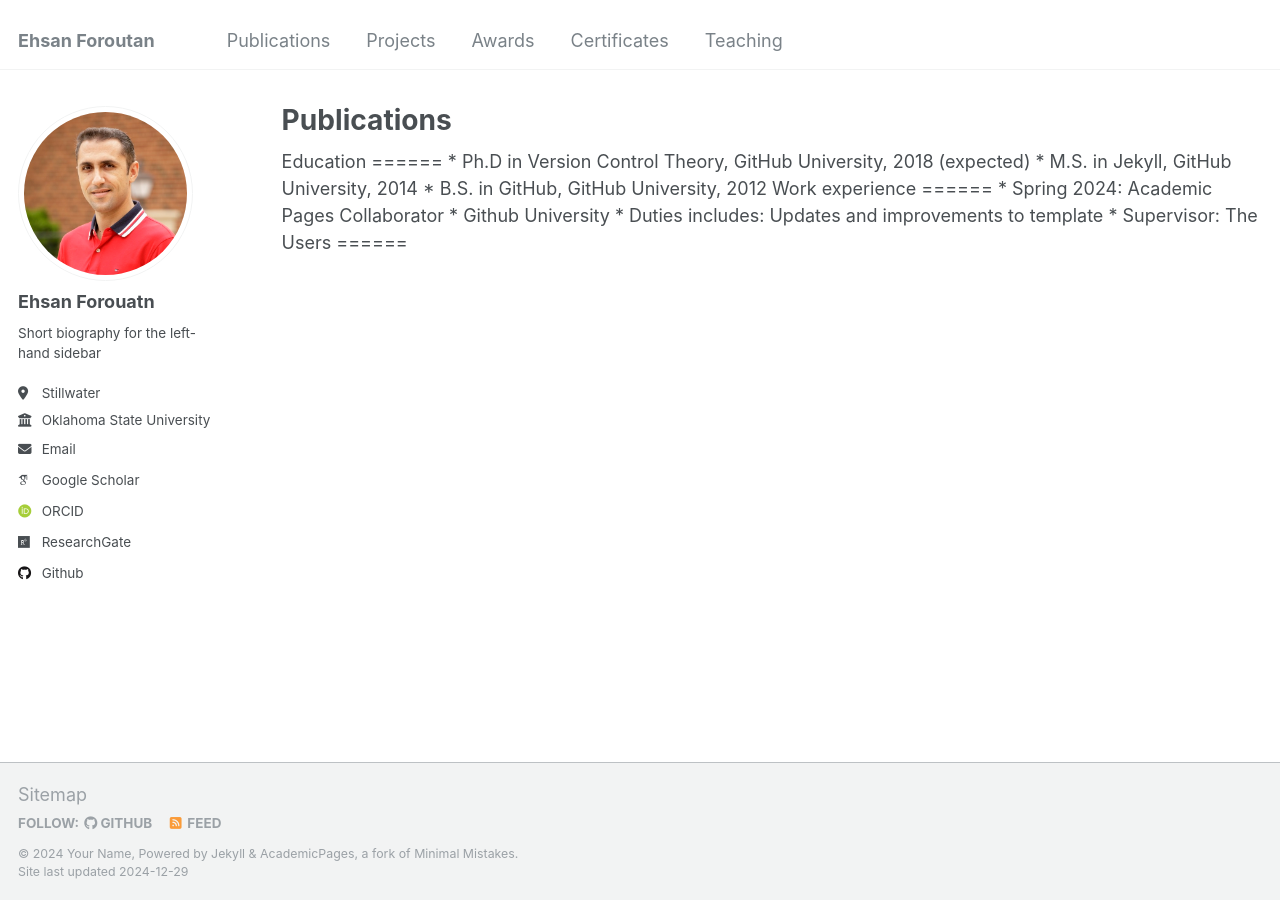
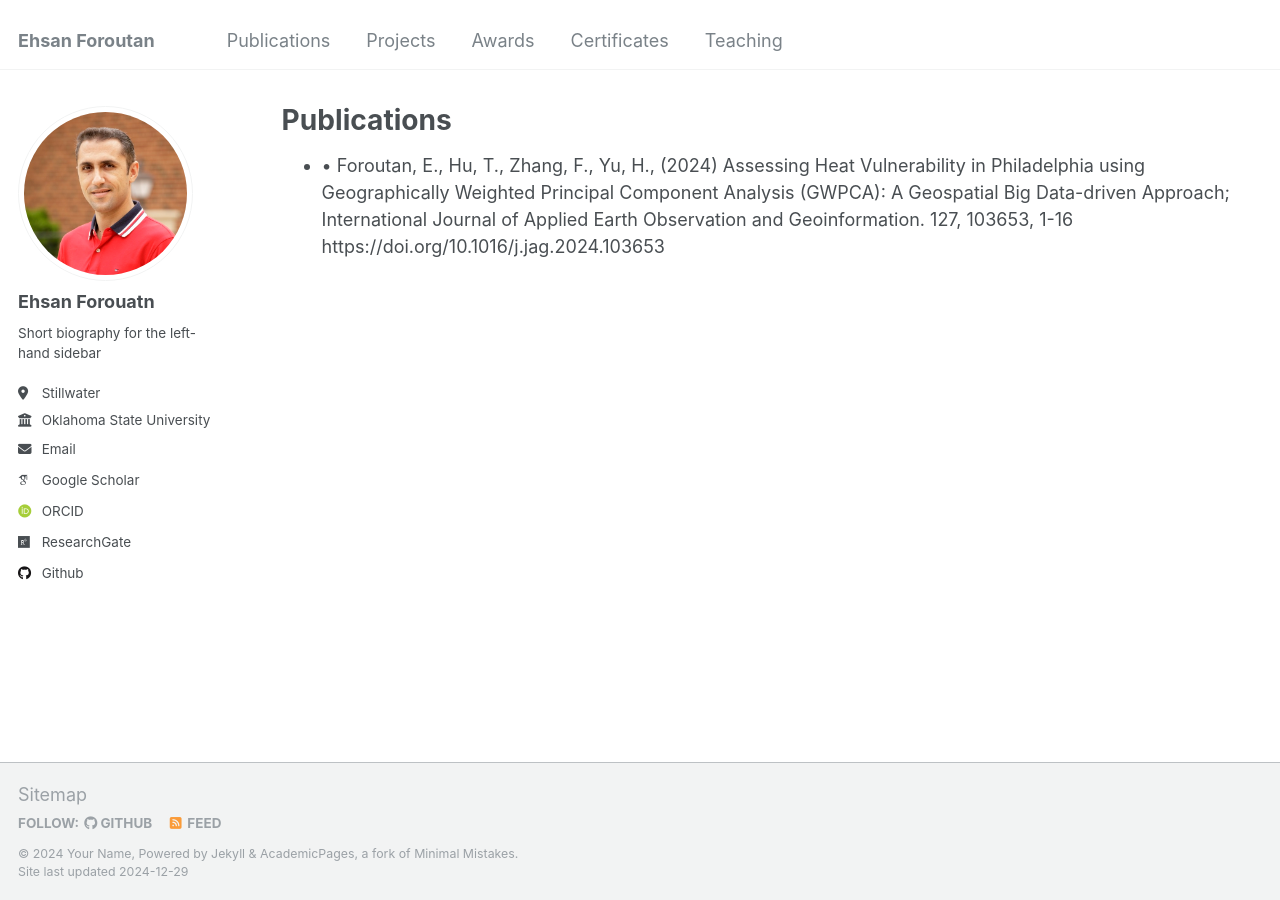
Before and after one commit to eforoutan/eforoutan.github.io, a Jekyll site: the page built from _pages/publications.html, in a window 1280 px wide. Built offline with Jekyll 4.4.1, drawn with Linux system fonts in a browser that asks for light colours; some web fonts are replaced.

Commit message:
Update publications.html

```diff
--- a/_pages/publications.html
+++ b/_pages/publications.html
@@ -4,16 +4,8 @@ title: "Publications"
 permalink: /publications/
 author_profile: true
 ---
-Education
-======
-* Ph.D in Version Control Theory, GitHub University, 2018 (expected)
-* M.S. in Jekyll, GitHub University, 2014
-* B.S. in GitHub, GitHub University, 2012
+<ul>
 
-Work experience
-======
-* Spring 2024: Academic Pages Collaborator
-  * Github University
-  * Duties includes: Updates and improvements to template
-  * Supervisor: The Users
-======
+  <li>•	Foroutan, E., Hu, T., Zhang, F., Yu, H., (2024) Assessing Heat Vulnerability in Philadelphia using Geographically Weighted Principal Component Analysis (GWPCA): A Geospatial Big Data-driven Approach; International Journal of Applied Earth Observation and Geoinformation. 127, 103653, 1-16 https://doi.org/10.1016/j.jag.2024.103653</li>
+
+</ul>
```
